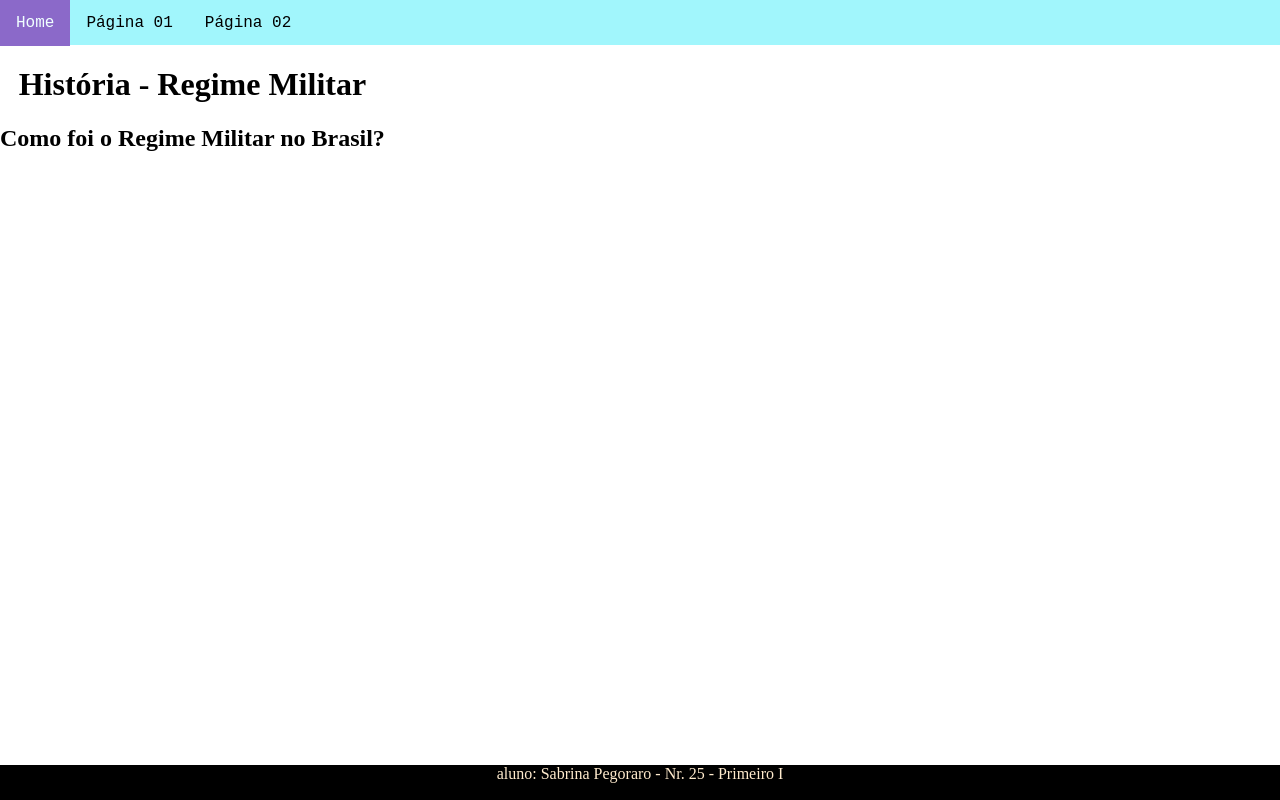
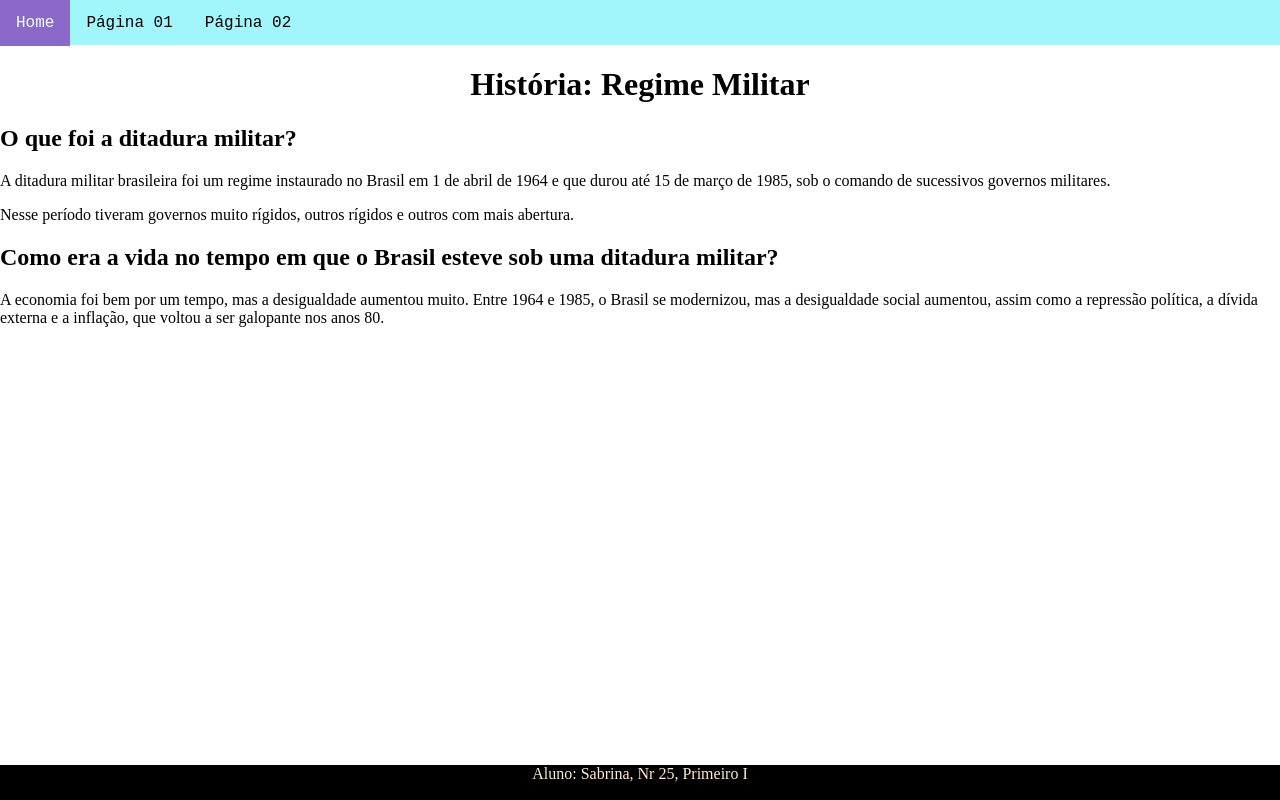
Before and after one commit to anirbas15/primeiroi_2t, a plain HTML site: page index.html in a window 1280 px wide. Drawn offline with Linux system fonts and the light colour scheme.

Commit message:
aula 17-08

```diff
--- a/index.html
+++ b/index.html
@@ -1,28 +1,79 @@
 <!DOCTYPE html>
+
 <html lang="pt-br" dir="ltr">
+
 <head>
+
 <meta charset="utf-8">
-    <title>Aluno Sabrina</title>
+
+<title>aluna Sabrina</title>
+
 <link rel="stylesheet" href="estilo.css">
+
 </head>
+
 <body>
+
 <div class="menuPrincipal">
+
 <nav>
+
 <ul>
+
 <li><a href="index.html">Home</a></li>
+
 <li><a href="pagina01.html">Página 01</a></li>
+
 <li><a href="pagina02.html">Página 02</a></li>
+
 </ul>
+
 </nav>
+
 </div>
+
+
 <div class="conteudo">
-      <h1>História - Regime Militar</h1>
-      <h2>Como foi o Regime Militar no Brasil?</h2>
+
+<h1>História: Regime Militar</h1>
+
+<h2>O que foi a ditadura militar?</h2>
+
+<p>A ditadura militar brasileira foi um regime instaurado no Brasil em 1 de abril de 1964 e que
+
+durou até 15 de março de 1985, sob o comando de sucessivos governos militares.
+
+</p>
+
+<p>Nesse período tiveram governos muito rígidos, outros rígidos e outros com mais abertura.</p>
+
+
+
+<h2>Como era a vida no tempo em que o Brasil esteve sob uma ditadura militar?</h2>
+
+<p>A economia foi bem por um tempo, mas a desigualdade aumentou muito. Entre 1964 e 1985,
+
+o Brasil se modernizou, mas a desigualdade social aumentou, assim como a repressão política,
+
+a dívida externa e a inflação, que voltou a ser galopante nos anos 80.</p>
+
+<div class="ditadurabrasil">
+
+<img id="ditadura" src="ditadurabrasil.png" alt="">
+
+
 </div>
+
+
+</div>
+
 <div class="rodape">
-    aluno: Sabrina Pegoraro - Nr. 25 - Primeiro I
+
+Aluno: Sabrina, Nr 25, Primeiro I
+
 
 </div>
 
 </body>
+
 </html>
```
Lines whose indentation alone changed are shown as unchanged.
